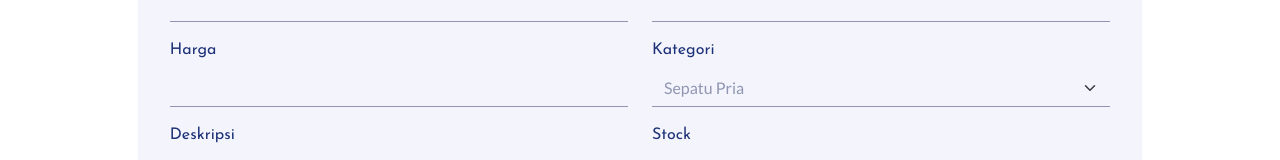
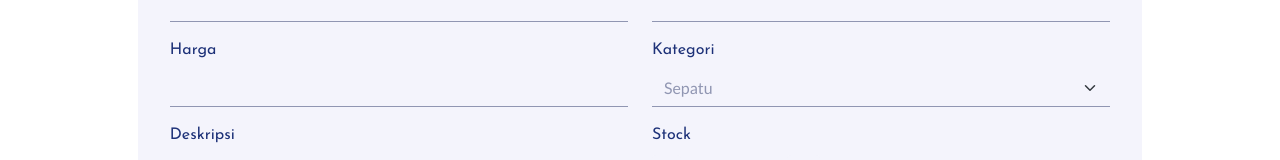
Before and after one commit to ZamIzzudin/Pakalolo-SPA, a React (Create React App) app: page /addproduct in a window 1280 px wide. Shown: the part 382-542 px from the top of the page. Built offline with nearby package versions, Linux system fonts and the light colour scheme.

Commit message:
fix bug category search

```diff
--- a/src/pages/AddProduct.js
+++ b/src/pages/AddProduct.js
@@ -92,10 +92,8 @@ class AddProduct extends Component {
                             <Form.Group className="mb-3">
                                 <Form.Label>Kategori</Form.Label>
                                 <Form.Select onChange={(e) => this.setState({ kategoriProduk: e.target.value })}>
-                                    <option value="Sepatu Pria">Sepatu Pria</option>
-                                    <option value="Sepatu Wanita">Sepatu Wanita</option>
-                                    <option value="Sepatu Anak">Sepatu Anak</option>
-                                    <option value="Sendal">Sendal</option>
+                                    <option value="Sepatu Pria">Sepatu</option>
+                                    <option value="Sepatu Wanita">Sandal</option>
                                 </Form.Select>
                             </Form.Group>
                             <Form.Group className="mb-3 stok-form">
```
